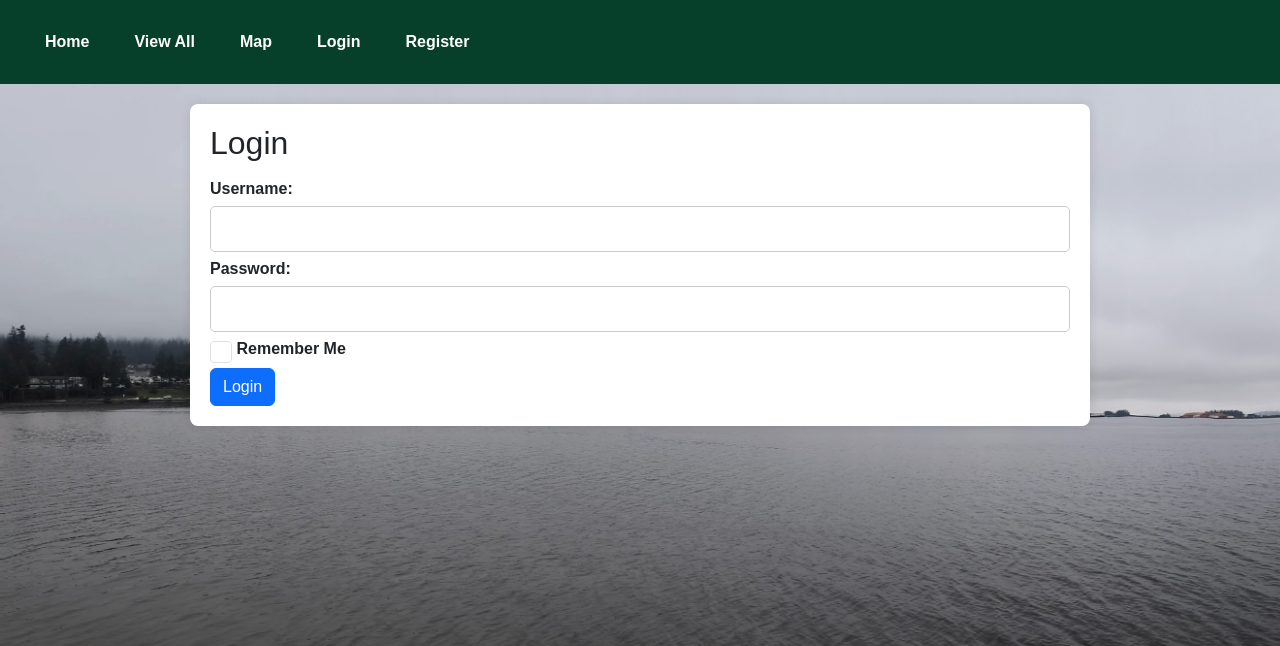
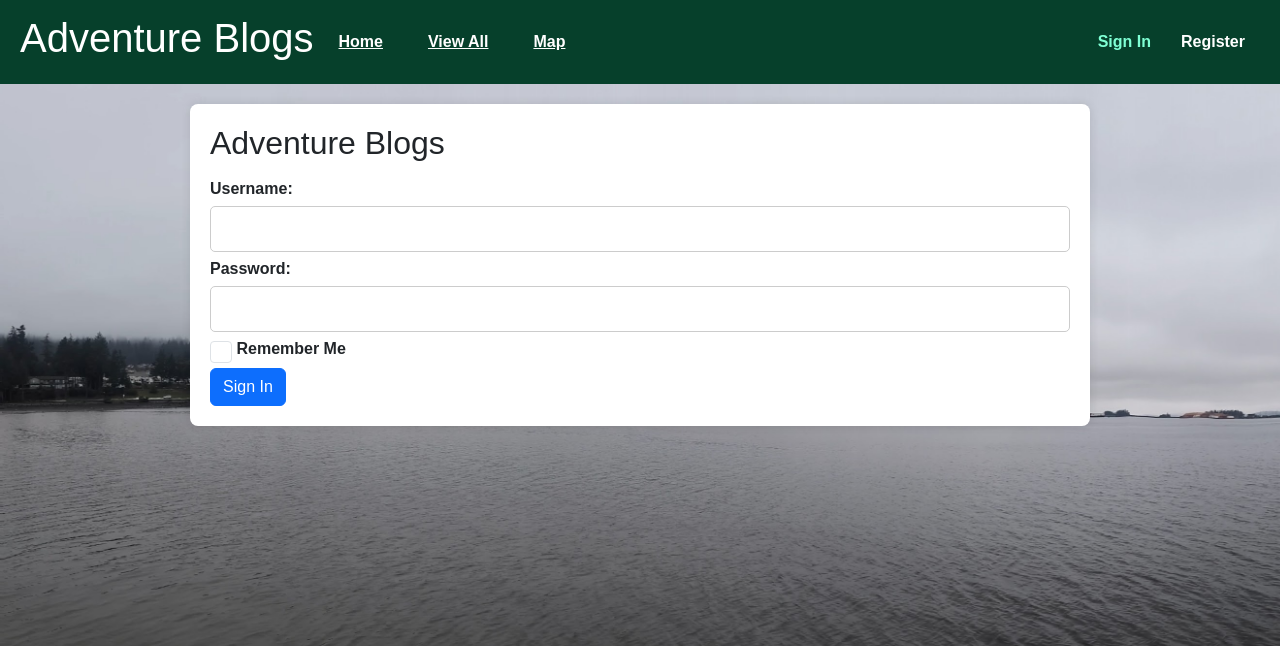
Before and after one commit to Mindstormman06/adventure-blogs, a PHP site: page /login.php in a window 1280 px wide. Shown: the top 646 px of the page. Run offline with PHP 8.4, Linux system fonts and the light colour scheme; some libraries are stand-ins or nearby versions.

Commit message:
UI Changes

```diff
--- a/header.php
+++ b/header.php
@@ -22,6 +22,9 @@ $backgrounds = array_diff($backgrounds, array('.', '..')); // remove . and .. fr
 // Randomly choose a background image
 $i = rand(2, count($backgrounds) - 1); // generate random number size of the array
 $selectedBg = "$backgrounds[$i]"; // set variable equal to which random filename was chosen
+
+$activeFile = substr($url, 0, -4);
+$activeFile = substr($activeFile, 1);
 ?>
 
 <!DOCTYPE html>
@@ -58,39 +61,49 @@ $selectedBg = "$backgrounds[$i]"; // set variable equal to which random filename
             background-size: cover;
             background-repeat: no-repeat;
         }
+
+        .<?php echo $activeFile; ?> {
+            color: aquamarine;
+        }
     </style>
 </head>
 
 <body>
+
     <header>
+        <h1>Adventure Blogs</h1>
         <!-- Navigation bar -->
         <div class="nav-container">
             <nav>
                 <?php if ($isFlare !== true): ?>
-                    <a href="index.php">Home</a>
-                    <a href="view_all.php">View All</a>
-                    <a href="map.php">Map</a>
+                    <a href="index.php" class="index">Home</a>
+                    <a href="view_all.php" class="view_all">View All</a>
+                    <a href="map.php" class="map">Map</a>
                     <?php if (isset($_SESSION['user_id'])): ?>
-                        <a href="dashboard.php">Create Post</a>
-                        <a href="logout.php">Logout</a>
+                        <a href="dashboard.php" class="dashboard">Create Post</a>
                         <a href="flare.php">🔥 Flare (Beta) 🔥</a>
-                    <?php else: ?>
-                        <a href="login.php">Login</a>
-                        <a href="register.php">Register</a>
+                        <a href="logout.php">Sign Out</a>
+
                     <?php endif; ?>
+
                 <?php endif; ?>
                 <?php if ($isFlare === true): ?>
                     <a href="index.php">&larr; Back to Adventure Blogs</a>
                 <?php endif; ?>
                 <!-- User Info -->
-                <?php if (isset($_SESSION['user_id'])): ?>
-                    <div class="user-info">
+                <div class="user-info">
+
+                    <?php if (isset($_SESSION['user_id'])): ?>
                         <img src="<?php echo !empty($user['profile_photo']) ? htmlspecialchars($user['profile_photo']) : 'profile_photos/default_profile.png'; ?>" alt="Profile Photo" class="profile-photo-header">
-                        <a href="<?php echo 'user_profile.php?username=' . $user['username'] ?>" class="username"><?php echo htmlspecialchars($user['username']); ?> <?php if ($user['role'] == 'admin') {
-                                                                                                                                                                        echo '(' . htmlspecialchars($user['role']) . ')';
-                                                                                                                                                                    } ?></a>
-                    </div>
-                <?php endif; ?>
+                        <a id="user_profile" href="<?php echo 'user_profile.php?username=' . $user['username'] ?>" class="username"><?php echo htmlspecialchars($user['username']); ?> <?php if ($user['role'] == 'admin') {
+                                                                                                                                                                                            echo '(' . htmlspecialchars($user['role']) . ')';
+                                                                                                                                                                                        } ?></a>
+                    <?php else: ?>
+                        <a href="login.php" class="login">Sign In</a>
+                        <a href="register.php" class="register">Register</a>
+                    <?php endif; ?>
+
+                </div>
             </nav>
         </div>
     </header>
--- a/login.php
+++ b/login.php
@@ -52,7 +52,7 @@ if ($_SERVER["REQUEST_METHOD"] == "POST") {
 
 
 <div class="container">
-    <h2>Login</h2>
+    <h2>Adventure Blogs</h2>
     <form method="post">
 
         <!-- Username field -->
@@ -69,7 +69,7 @@ if ($_SERVER["REQUEST_METHOD"] == "POST") {
         </label>
         <br>
 
-        <button type="submit" class="btn btn-primary">Login</button>
+        <button type="submit" class="btn btn-primary">Sign In</button>
     </form>
 </div>
 
--- a/style.css
+++ b/style.css
@@ -1,3 +1,11 @@
+.bg-yellow-400 {
+    background-color: #ffc107;
+}
+
+.bg-red-800 {
+    background-color: #dc3545;
+}
+
 /* General Styles */
 header {
     display: flex;
@@ -53,6 +61,7 @@ footer {
 .nav-container {
     flex: 1;
     justify-content: center;
+    text-decoration: underline;
 }
 
 nav {
@@ -86,7 +95,6 @@ nav a:hover {
     height: 35px;
     border-radius: 50%;
     object-fit: cover;
-    border: 2px solid black;
 }
 .user-info {
     position: absolute;
@@ -198,7 +206,6 @@ nav a:hover {
     border-radius: 50%;
     object-fit: cover;
     margin-left: 5px; /* Space between username and profile picture */
-    border: 2px solid black;
 }
 
 .post-user-link {
@@ -248,6 +255,7 @@ nav a:hover {
     transition: transform 0.3s ease;
 
 }
+
 
 .post-tile:hover {
     transform: translateY(-5px);
@@ -321,7 +329,6 @@ audio.media-item {
     height: 120px;
     border-radius: 50%;
     object-fit: cover;
-    border: 2px solid black;
     margin-bottom: 10px;
 }
 
```
Also changed, not shown: index.php (+7 -5 lines), post.php (+4 -4 lines).
